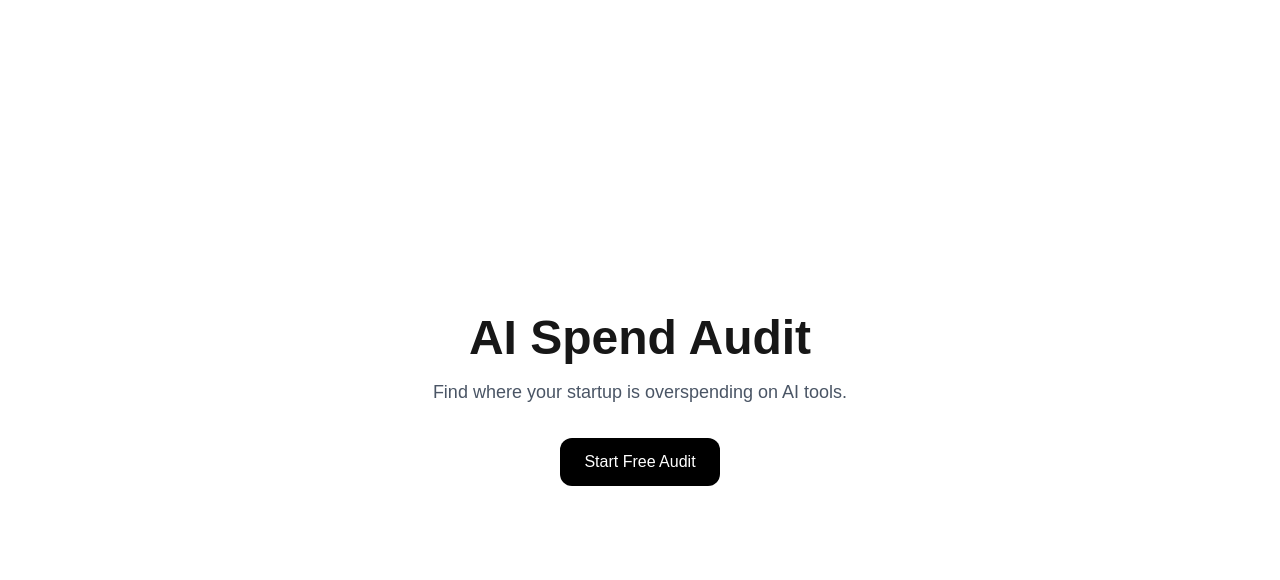
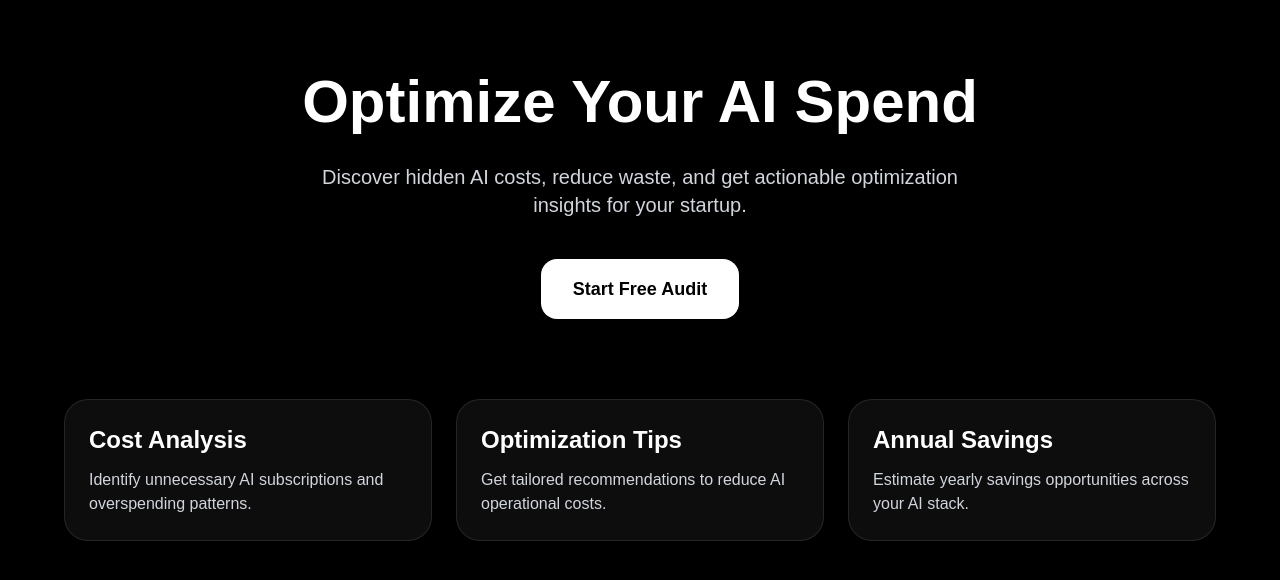
Before and after one commit to gandhimohit456-spec/ai-spend-audit, a Next.js app: page / in a window 1280 px wide. Shown: the top 580 px of the page. Built offline with nearby package versions, Linux system fonts and the light colour scheme.

Commit message:
style: improve homepage with feature cards

```diff
--- a/app/page.tsx
+++ b/app/page.tsx
@@ -1,20 +1,51 @@
 export default function Home() {
   return (
-    <main className="min-h-screen flex flex-col items-center justify-center p-10">
-    <h1 className="text-5xl font-bold text-center">
-        AI Spend Audit
+    <main className="min-h-screen bg-black text-white px-6 py-16">
+      <div className="max-w-6xl mx-auto">
+        <div className="text-center">
+          <h1 className="text-6xl font-bold leading-tight">
+            Optimize Your AI Spend
           </h1>
 
-    <p className="mt-4 text-lg text-center text-gray-600">
-        Find where your startup is overspending on AI tools.
+          <p className="mt-6 text-xl text-gray-300 max-w-2xl mx-auto">
+            Discover hidden AI costs, reduce waste, and get actionable
+            optimization insights for your startup.
           </p>
 
           <a
             href="/audit"
-    className="mt-8 bg-black text-white px-6 py-3 rounded-xl"
+            className="inline-block mt-10 bg-white text-black px-8 py-4 rounded-2xl text-lg font-semibold hover:scale-105 transition"
           >
             Start Free Audit
           </a>
+        </div>
+
+        <div className="grid md:grid-cols-3 gap-6 mt-20">
+          <div className="border border-white/10 rounded-3xl p-6 bg-white/5">
+            <h2 className="text-2xl font-semibold">Cost Analysis</h2>
+
+            <p className="mt-3 text-gray-300">
+              Identify unnecessary AI subscriptions and overspending patterns.
+            </p>
+          </div>
+
+          <div className="border border-white/10 rounded-3xl p-6 bg-white/5">
+            <h2 className="text-2xl font-semibold">Optimization Tips</h2>
+
+            <p className="mt-3 text-gray-300">
+              Get tailored recommendations to reduce AI operational costs.
+            </p>
+          </div>
+
+          <div className="border border-white/10 rounded-3xl p-6 bg-white/5">
+            <h2 className="text-2xl font-semibold">Annual Savings</h2>
+
+            <p className="mt-3 text-gray-300">
+              Estimate yearly savings opportunities across your AI stack.
+            </p>
+          </div>
+        </div>
+      </div>
     </main>
-)
+  );
 }
```
Lines whose indentation alone changed are shown as unchanged.
